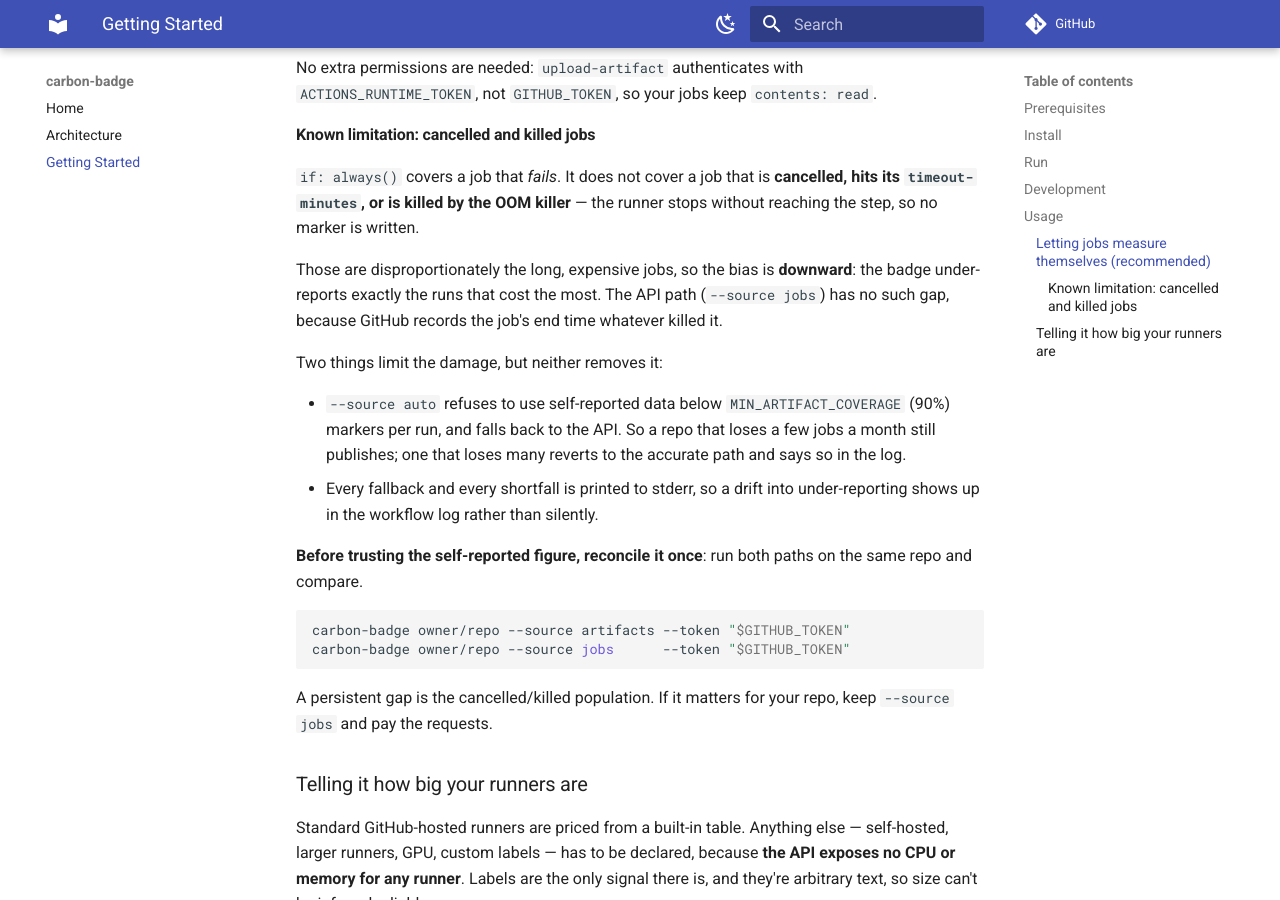
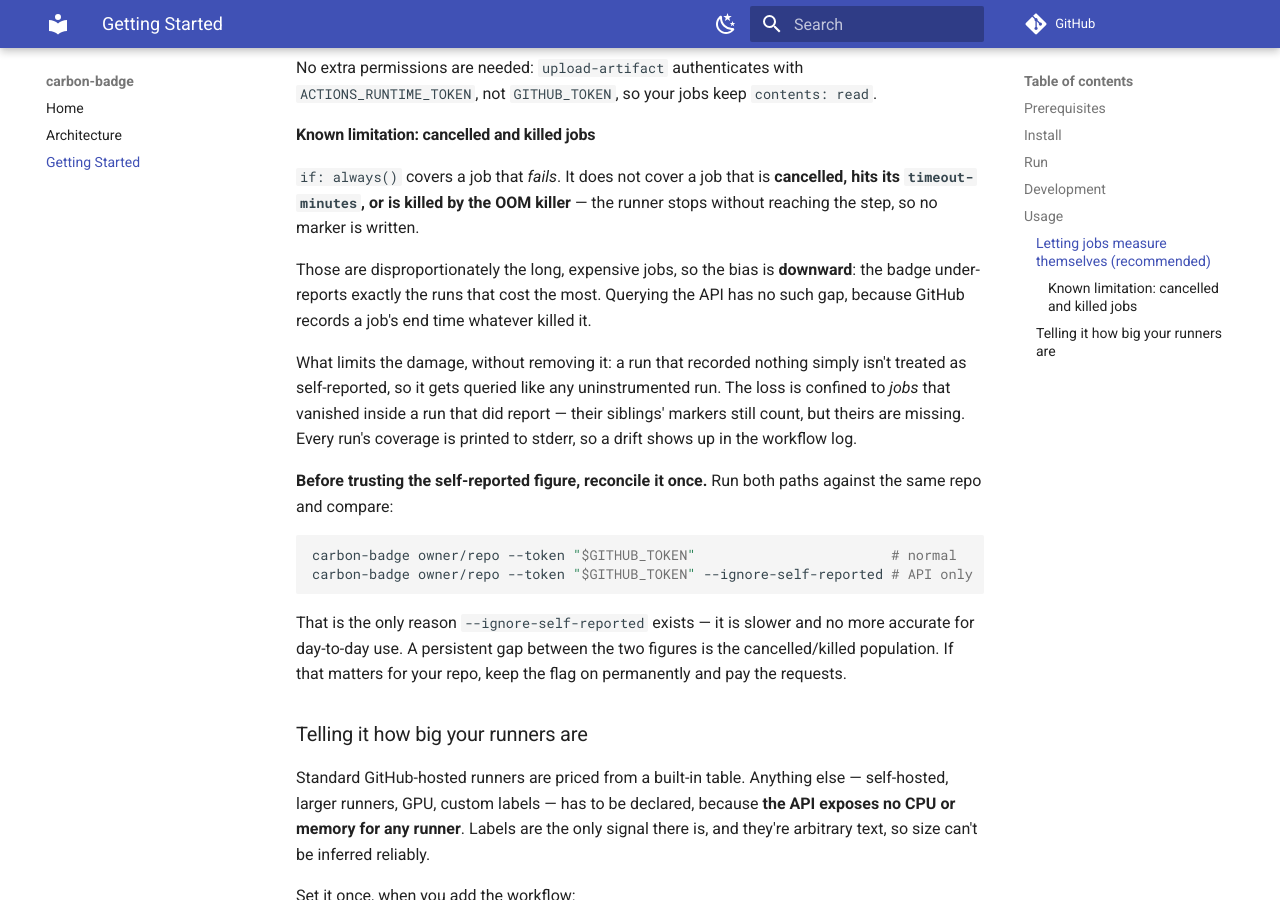
Before and after one commit to fabiocicerchia/carbon-badge, an MkDocs documentation site: the page built from docs/getting-started.md, in a window 1280 px wide and 900 px high, scrolled down 2042 px. Built offline with MkDocs 1.6.1 and Material for MkDocs 9.7.7, drawn with Linux system fonts in a browser that asks for light colours; comment, search, counter and statistics services are not loaded.

Commit message:
refactor: rename --source to --ignore-self-reported
"--source auto|jobs" named a category rather than an action, so neither
value said what it did. With two values and one of them the default, an
enum was the wrong shape anyway — a boolean that states its effect reads
without the help text.

Also fixes the surrounding docs, which still described
MIN_ARTIFACT_COVERAGE and "--source artifacts". Both were removed when
the coverage gate was replaced by the per-run hybrid, and the prose was
left behind.

Co-Authored-By: Claude Opus 5 (1M context) <noreply@anthropic.com>
Claude-Session: https://claude.ai/code/session_01Nq4SiduWNoqVp5Jv7UM7yp

````diff
--- a/docs/getting-started.md
+++ b/docs/getting-started.md
@@ -108,29 +108,28 @@ No extra permissions are needed: `upload-artifact` authenticates with
 runner stops without reaching the step, so no marker is written.
 
 Those are disproportionately the long, expensive jobs, so the bias is
-**downward**: the badge under-reports exactly the runs that cost the most. The
-API path (`--source jobs`) has no such gap, because GitHub records the job's
-end time whatever killed it.
+**downward**: the badge under-reports exactly the runs that cost the most.
+Querying the API has no such gap, because GitHub records a job's end time
+whatever killed it.
 
-Two things limit the damage, but neither removes it:
+What limits the damage, without removing it: a run that recorded nothing simply
+isn't treated as self-reported, so it gets queried like any uninstrumented run.
+The loss is confined to *jobs* that vanished inside a run that did report —
+their siblings' markers still count, but theirs are missing. Every run's
+coverage is printed to stderr, so a drift shows up in the workflow log.
 
-- `--source auto` refuses to use self-reported data below
-  `MIN_ARTIFACT_COVERAGE` (90%) markers per run, and falls back to the API. So
-  a repo that loses a few jobs a month still publishes; one that loses many
-  reverts to the accurate path and says so in the log.
-- Every fallback and every shortfall is printed to stderr, so a drift into
-  under-reporting shows up in the workflow log rather than silently.
-
-**Before trusting the self-reported figure, reconcile it once**: run both paths
-on the same repo and compare.
+**Before trusting the self-reported figure, reconcile it once.** Run both paths
+against the same repo and compare:
 
 ```sh
-carbon-badge owner/repo --source artifacts --token "$GITHUB_TOKEN"
-carbon-badge owner/repo --source jobs      --token "$GITHUB_TOKEN"
+carbon-badge owner/repo --token "$GITHUB_TOKEN"                        # normal
+carbon-badge owner/repo --token "$GITHUB_TOKEN" --ignore-self-reported # API only
 ```
 
-A persistent gap is the cancelled/killed population. If it matters for your
-repo, keep `--source jobs` and pay the requests.
+That is the only reason `--ignore-self-reported` exists — it is slower and no
+more accurate for day-to-day use. A persistent gap between the two figures is
+the cancelled/killed population. If that matters for your repo, keep the flag
+on permanently and pay the requests.
 
 ### Telling it how big your runners are
 
````
Also changed, not shown: carbon_badge.py (+7 -9 lines), 1 other file.
